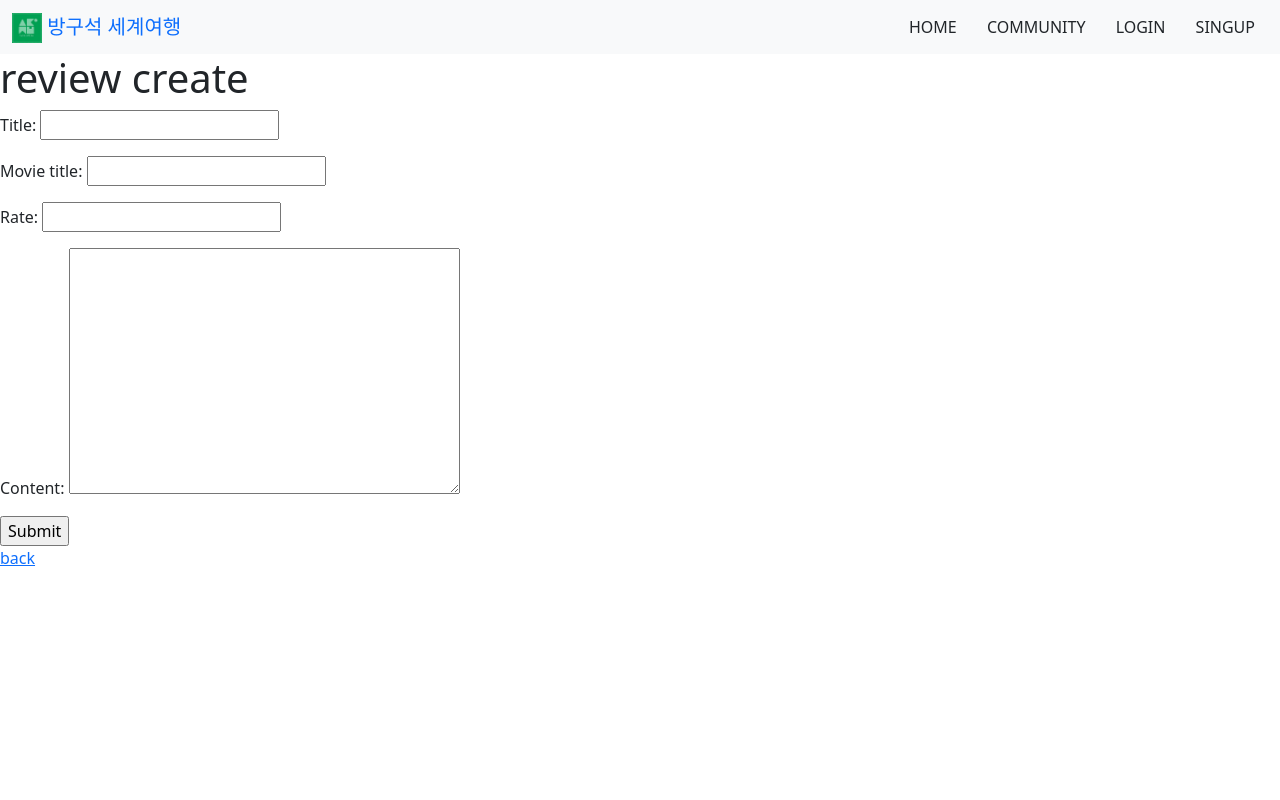
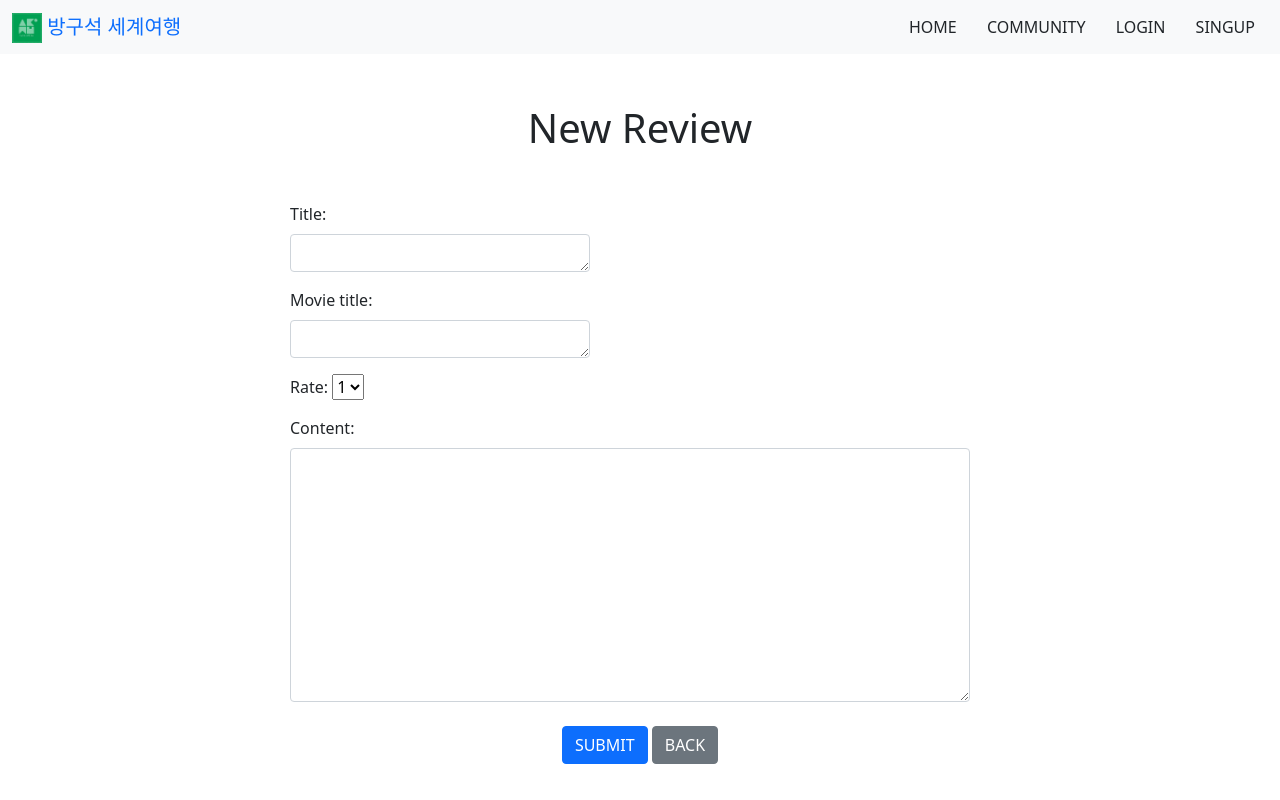
Before and after one commit to wynne-baek/BKS-world, a Django app: page /community/create/ in a window 1280 px wide. Run offline with Django 3.2, Linux system fonts and the light colour scheme.

Commit message:
edit community

```diff
--- a/community/forms.py
+++ b/community/forms.py
@@ -1,12 +1,19 @@
 from django import forms
 from .models import Review, Comment
 
+RATE_CHOICE = [tuple([x, x]) for x in range(1, 6)]
 
 class ReviewForm(forms.ModelForm):
 
     class Meta:
         model = Review
         fields = ('title', 'movie_title', 'rate', 'content')
+        widgets = {
+            'title': forms.Textarea(attrs={'class': 'form-control my-2', 'rows': 1, 'style': 'width: 300px;'}),
+            'movie_title': forms.Textarea(attrs={'class': 'form-control my-2', 'rows': 1, 'style': 'width: 300px;'}),
+            'rate': forms.Select(choices=RATE_CHOICE),
+            'content': forms.Textarea(attrs={'class': 'form-control my-2', 'style': 'width: 680px;', 'rows': 10})
+        }
 
 
 class CommentForm(forms.ModelForm):
--- a/community/templates/community/reviewcreate.html
+++ b/community/templates/community/reviewcreate.html
@@ -1,11 +1,17 @@
 {% extends 'base.html' %}
 
 {% block content %}
-<h1>review create</h1>
+<div class="text-center" style="margin-top: 50px; margin-bottom: 50px">
+<h1>New Review</h1>
+</div>
+<div style="width: 700px; margin-top: 10px;" class="mx-auto">
 <form action="{% url 'community:review_create' %}" method="POST">
   {% csrf_token %}
   {{ form.as_p }}
-  <input type="submit">
+  <div class="my-4" style="text-align:center;">
+    <input class="btn btn-primary" type="submit" value="SUBMIT">
+    <a class="btn btn-secondary" href="{% url 'community:review_list' %}">BACK</a>
+  </div>
 </form>
-<a href="{% url 'community:review_list' %}">back</a>
+</div>
 {% endblock content %}
--- a/community/templates/community/reviewdetail.html
+++ b/community/templates/community/reviewdetail.html
@@ -44,7 +44,7 @@
     <form action="{% url 'community:review_comment_create' review.pk %}" method="POST">
       {% csrf_token %}
       {{ comment_form }}
-      <div style="text-align: right; margin-right: 20px;" ><input type="submit"></div>
+      <div style="text-align: right; margin-right: 10px;" ><input type="submit" value="WRITE"></div>
     </form>
   {% else %}
     <a href="{% url 'accounts:login' %}">[댓글을 작성하려면 로그인하세요.]</a>
```
